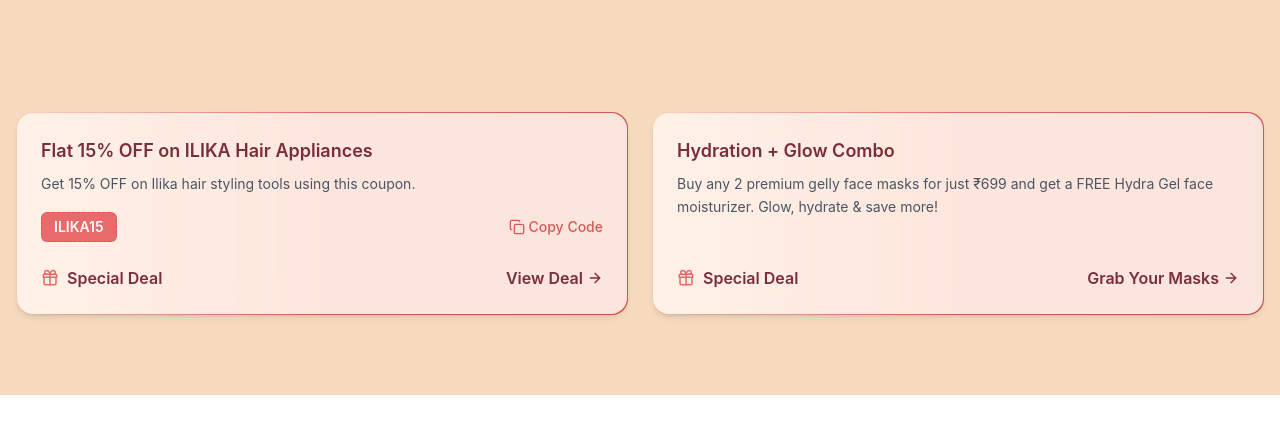
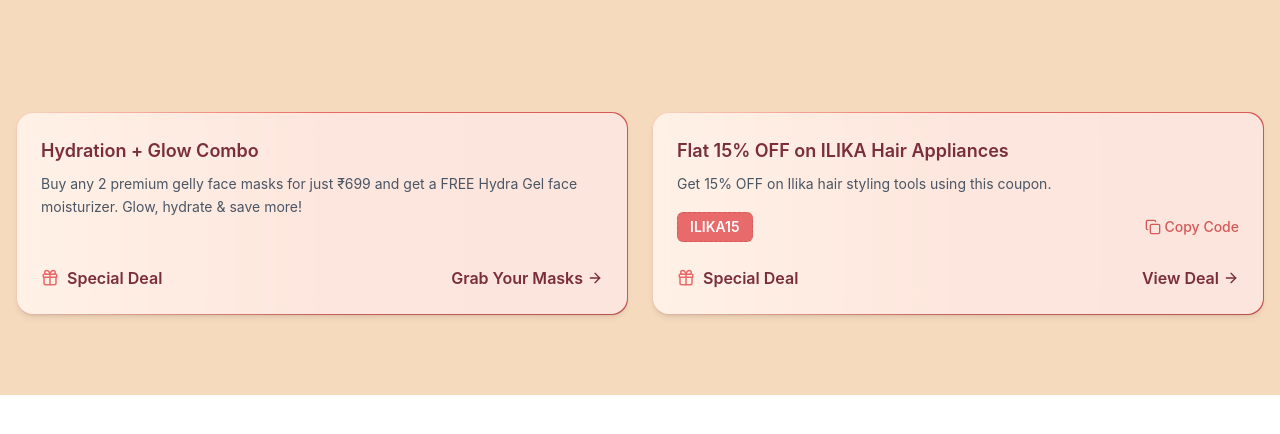
Before and after one commit to ilikamumbai-gif/ilika, a React (Vite) app: page /offer in a window 1280 px wide. Shown: the top 434 px of the page. Built offline with nearby package versions, Linux system fonts and the light colour scheme; no server answers.

Commit message:
april 30 - update 1 - offer page

```diff
--- a/src/pages/Offer.jsx
+++ b/src/pages/Offer.jsx
@@ -2,6 +2,13 @@
 import OfferCard from "../components/OfferCard";
 
 const offers = [
+  {
+  type: "deal",
+  title: "Hydration + Glow Combo",
+  description:
+    "Buy any 2 premium gelly face masks for just ₹699 and get a FREE Hydra Gel face moisturizer. Glow, hydrate & save more!",
+  link: "/combo"
+},
   {
     type: "coupon",
     title: "Flat 15% OFF on ILIKA Hair Appliances",
@@ -9,14 +16,8 @@
       "Get 15% OFF on Ilika hair styling tools using this coupon.",
     code: "ILIKA15",
     link: "/combo"
-  },
-{
-  type: "deal",
-  title: "Hydration + Glow Combo",
-  description:
-    "Buy any 2 premium gelly face masks for just ₹699 and get a FREE Hydra Gel face moisturizer. Glow, hydrate & save more!",
-  link: "/combo"
-}
+  }
+
 ];
 
 const Offers = () => {
```
